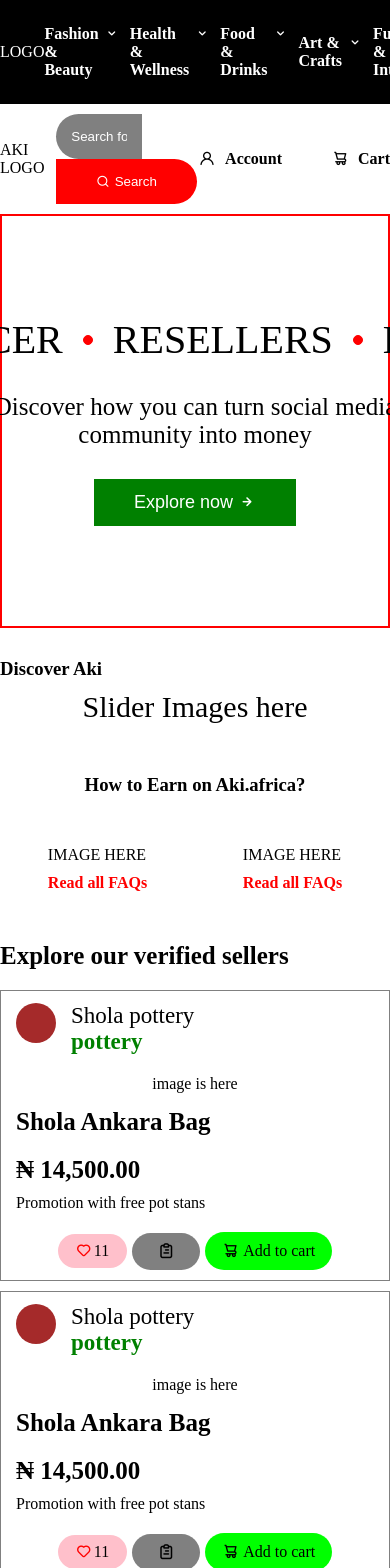
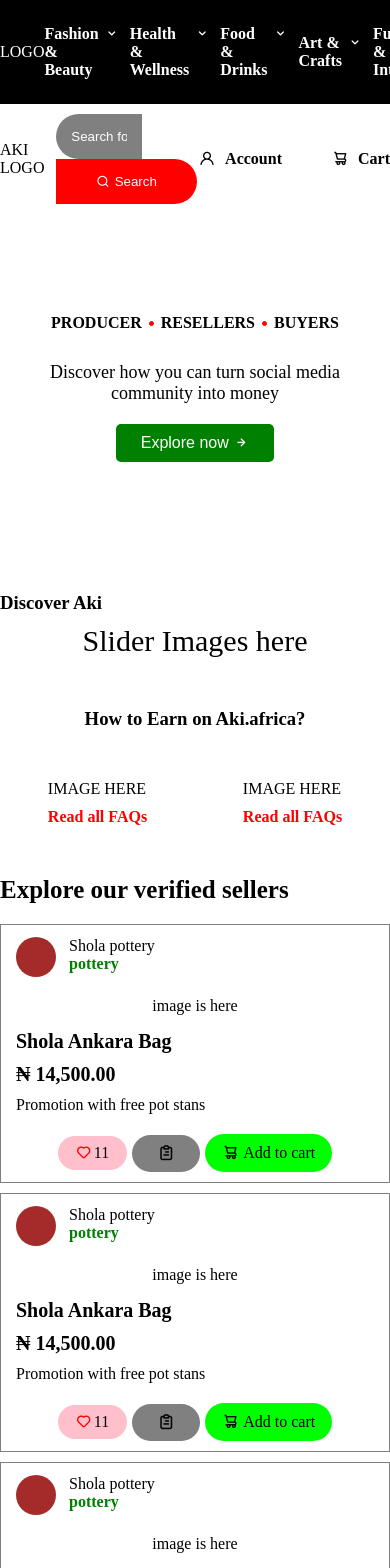
Before and after one commit to willzfrank/Aki, a React (Create React App) app: page / in a window 390 px wide. Shown: the top 1568 px of the page. Built offline with nearby package versions, Linux system fonts and the light colour scheme.

Commit message:
updated header mobile

```diff
--- a/src/components/Header/HeaderStyle.js
+++ b/src/components/Header/HeaderStyle.js
@@ -5,6 +5,11 @@ export const HeaderContainer = styled.header`
   display: flex;
   justify-content: center;
   align-items: center;
+
+    @media (max-width: 576px) {
+    border:none;
+  }
+
 
   .HeaderContainer--box {
     display: flex;
@@ -21,12 +26,23 @@ export const HeaderContainer = styled.header`
       margin-top: 100px;
       margin-bottom: 30px;
 
+    @media (max-width: 576px) {
+    font-size: 16px;
+    gap: 7px;
+    font-weight:bold;
+  }
+
       span {
         background: red;
         border: 1px solid red;
         border-radius: 50%;
         width: 10px;
         height: 10px;
+
+    @media (max-width: 576px) {
+        width: 5px;
+        height: 5px;
+  }
       }
     }
 
@@ -34,6 +50,11 @@ export const HeaderContainer = styled.header`
       text-align: center;
       font-size: 25px;
       margin-bottom: 30px;
+
+      @media (max-width: 576px) {
+      font-size: 18px;
+      margin-bottom: 20px;
+      }
     }
 
     button {
@@ -44,6 +65,12 @@ export const HeaderContainer = styled.header`
       font-size: 18px;
       margin-bottom: 100px;
       cursor: pointer;
+
+      @media (max-width: 576px) {
+      padding:10px 25px;
+      border-radius:5px;
+      font-size: 16px;
+      }
     }
   }
 `;
--- a/src/components/SellerCard/SellerCardStyles.js
+++ b/src/components/SellerCard/SellerCardStyles.js
@@ -23,7 +23,7 @@ export const SellerCardContainer = styled.div`
 
     @media (max-width: 576px) {
     margin: 2px 0px;
-    gap:15px;
+    gap:13px;
   }
 
     span {
@@ -35,7 +35,7 @@ export const SellerCardContainer = styled.div`
 
     .title{
     @media (max-width: 576px) {
-    font-size:23px;
+    font-size:16px;
   }
     }
 
@@ -44,7 +44,7 @@ export const SellerCardContainer = styled.div`
       font-weight: bold;
 
   @media (max-width: 576px) {
-    font-size:23px;
+    font-size:16px;
   }
     }
   }
@@ -74,13 +74,20 @@ export const SellerCardContainer = styled.div`
       margin-bottom: 20px;
       text-align: left !important;
 
-
+      @media (max-width: 576px) {
+      font-size:20px;
+      margin-bottom: 10px;
+     }
     }
 
     .price {
       font-weight: bold;
       font-size: 25px;
       margin-bottom: 10px;
+
+       @media (max-width: 576px) {
+      font-size:20px;
+     }
     }
 
     .icon--container {
```
